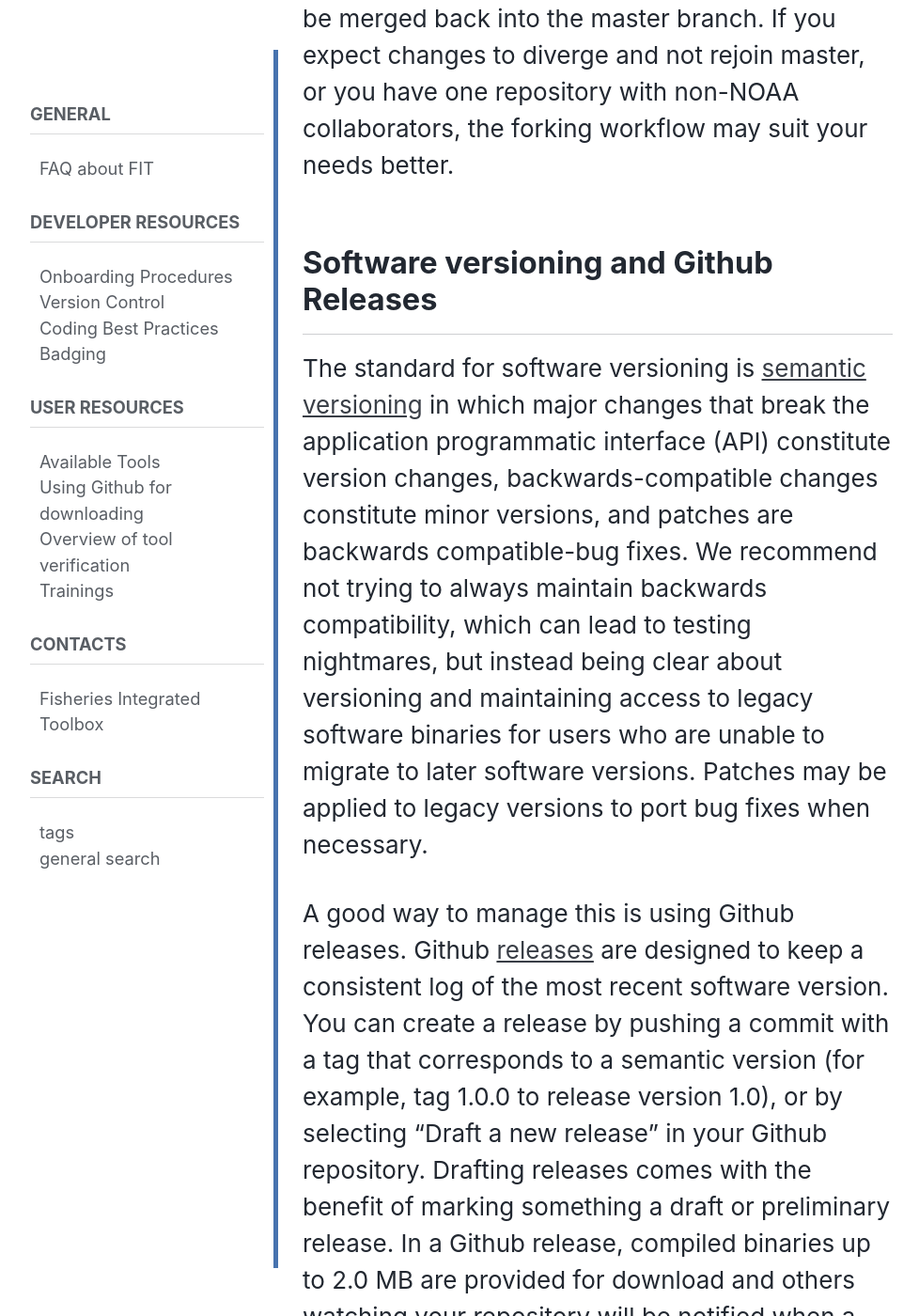
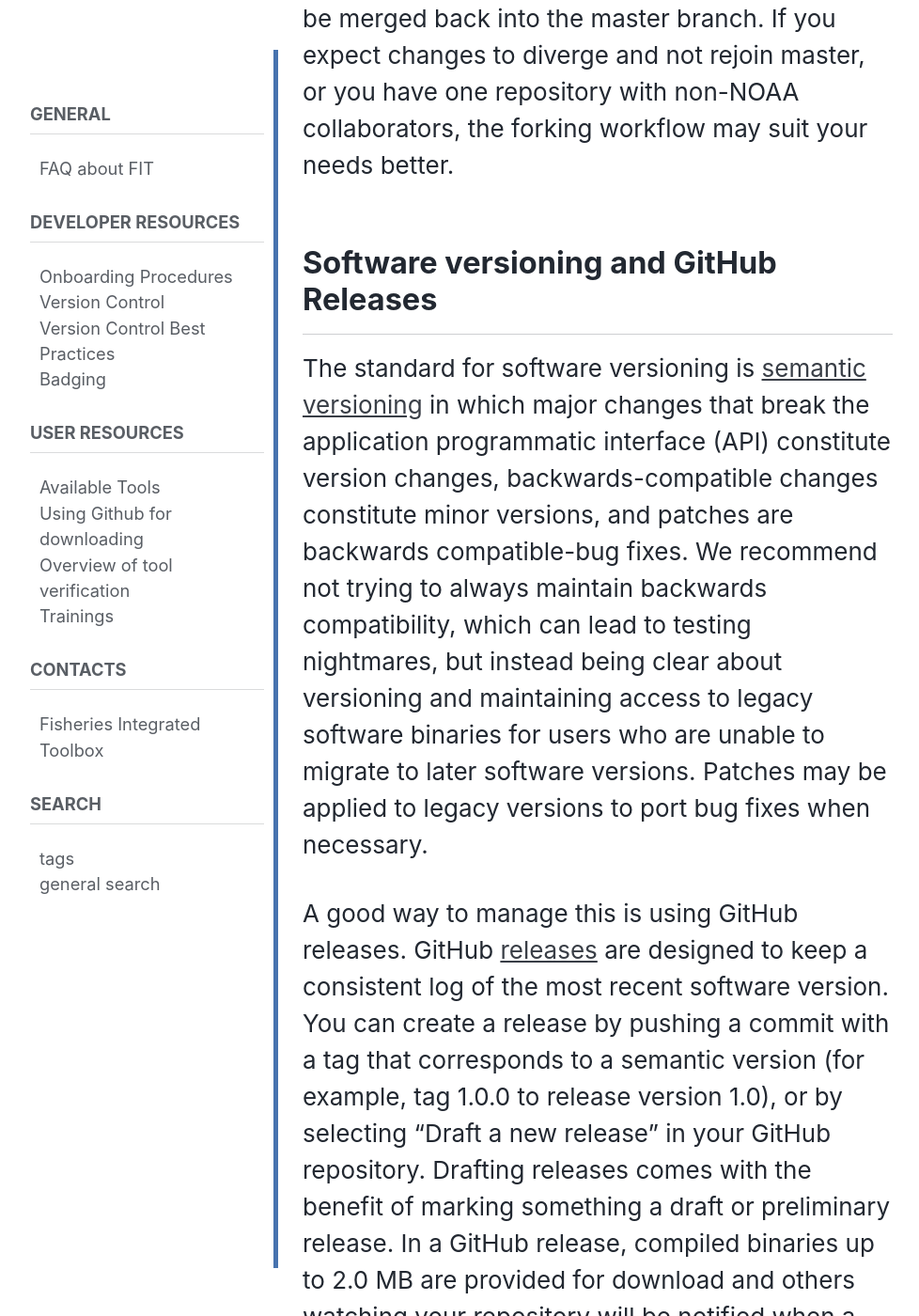
Before and after one commit to noaa-fit-resources/noaa-fit-resources.github.io, a Jekyll site: the page built from _posts/2019-06-14-best-practices-version-control.md, in a window 1280 px wide and 1400 px high, scrolled down 4281 px. Shown: the whole window at 94% size, without its empty margins (4-982 px from the left). Built offline with Jekyll 4.4.1, drawn with Linux system fonts in a browser that asks for light colours; cached includes are drawn as plain includes; nearby versions of some CDN libraries; some of the changed text lies outside the part shown.

```diff
--- a/_data/navigation.yml
+++ b/_data/navigation.yml
@@ -22,8 +22,8 @@ docs:
         url: /onboarding/overview
       - title: "Version Control"
         url: /onboarding/version-control
-      - title: "Coding Best Practices"
-        url: /onboarding/best-practices
+      - title: "Version Control Best Practices"
+        url: /best-practices/version-control-best-practices
       - title: "Badging"
         url: /onboarding/badging-overview
 
--- a/_posts/2019-06-14-best-practices-version-control.md
+++ b/_posts/2019-06-14-best-practices-version-control.md
@@ -17,7 +17,7 @@ General principles of change management
 
 Some principles of software management and review are true across all
 workflows. These are presented first; for more details on possible
-workflows in Github, see "Github workflow" section below.
+workflows in GitHub, see "GitHub workflow" section below.
 
 1.  The `master` branch is always stable. To ensure stability, a
     combination of automated testing and manual review needs to be
@@ -50,10 +50,10 @@ workflows in Github, see "Github workflow" section below.
     and test in one go. Similarly, changes that are intended to be
     merged in should be on a weekly basis.
 
-Github workflow options
+GitHub workflow options
 -----------------------
 
-My main critique of Github is its tendency to provide too many parallel
+My main critique of GitHub is its tendency to provide too many parallel
 options that achieve the same end goal. One of these is illustrated with
 choosing between git forking and branching workflows. Both are
 legitimate workflows but it is unclear what the pros and cons of each
@@ -76,7 +76,7 @@ are. My pros and cons are presented below:
 1.  Allows for multi-branch workflow, i.e. a `master`, `development`,
     and feature branches. Feature branches are one way to keep changes
     more modular and improve testability.
-2.  Seamless to manage Github releases.
+2.  Seamless to manage GitHub releases.
 3.  Branch protection rules to enforce more protocols on everyone,
     including administrators.
 
@@ -97,7 +97,7 @@ master branch. If you expect changes to diverge and not rejoin master,
 or you have one repository with non-NOAA collaborators, the forking
 workflow may suit your needs better.
 
-Software versioning and Github Releases
+Software versioning and GitHub Releases
 ---------------------------------------
 
 The standard for software versioning is [semantic
@@ -111,13 +111,13 @@ legacy software binaries for users who are unable to migrate to later
 software versions. Patches may be applied to legacy versions to port bug
 fixes when necessary.
 
-A good way to manage this is using Github releases. Github
+A good way to manage this is using GitHub releases. GitHub
 [releases](https://help.github.com/en/categories/releases) are designed
 to keep a consistent log of the most recent software version. You can
 create a release by pushing a commit with a tag that corresponds to a
 semantic version (for example, tag 1.0.0 to release version 1.0), or by
-selecting "Draft a new release" in your Github repository. Drafting
+selecting "Draft a new release" in your GitHub repository. Drafting
 releases comes with the benefit of marking something a draft or
-preliminary release. In a Github release, compiled binaries up to 2.0 MB
+preliminary release. In a GitHub release, compiled binaries up to 2.0 MB
 are provided for download and others watching your repository will be
 notified when a new release is pushed.
```
